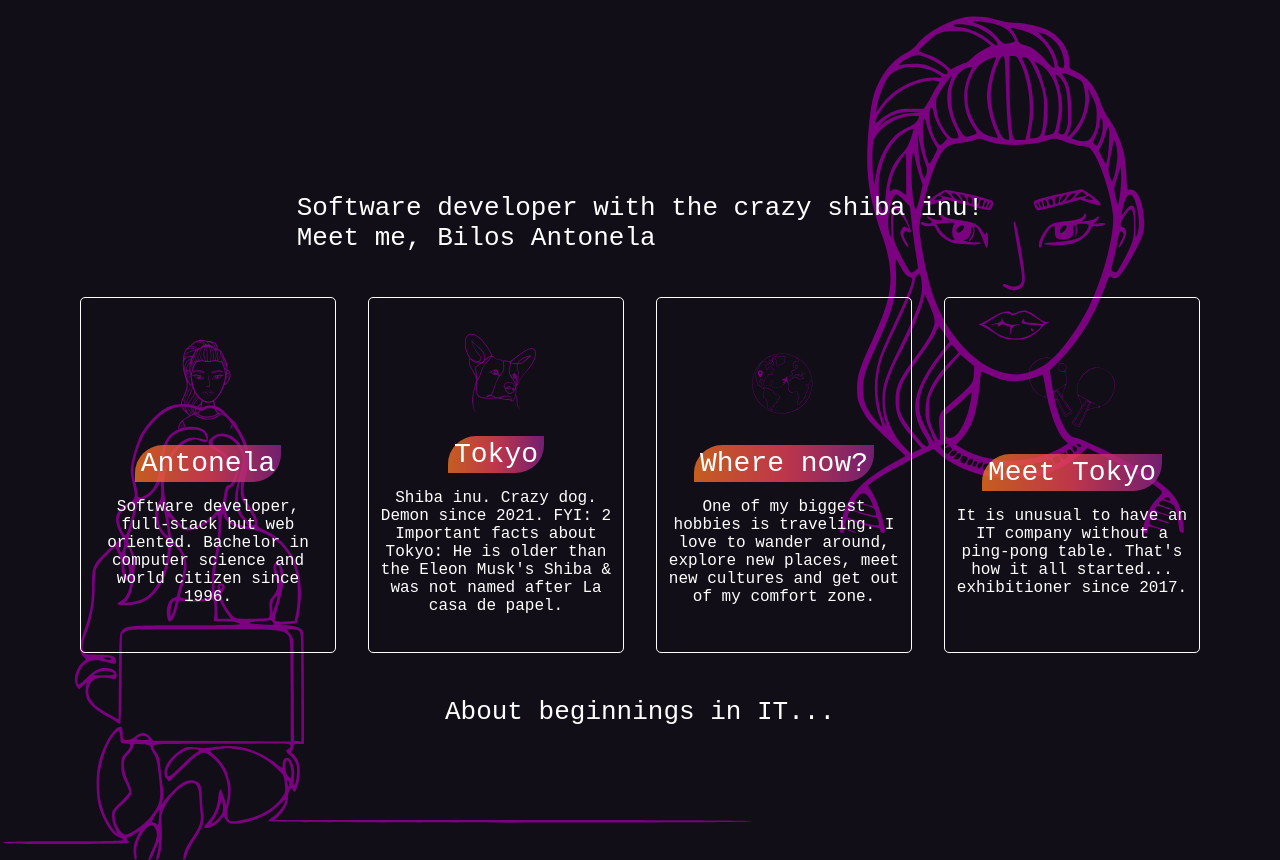
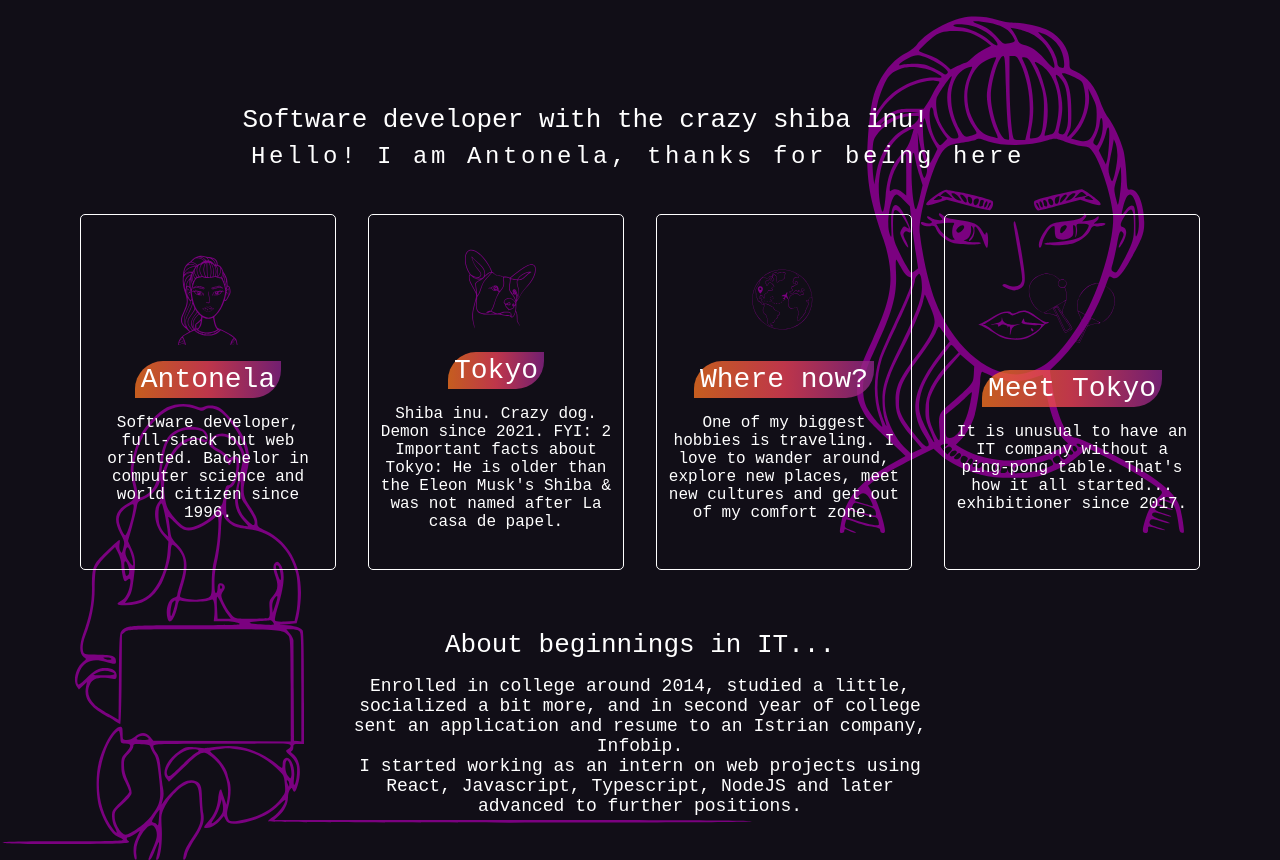
Before and after one commit to BilosNelly/about-nela, a React (Create React App) app: page / in a window 1280 px wide. Built offline with nearby package versions, Linux system fonts and the light colour scheme.

Commit message:
Added typewriter

```diff
--- a/src/App.js
+++ b/src/App.js
@@ -7,7 +7,7 @@ function App() {
     <div className="my-web">
       <div className="my-web__header">
         <span>Software developer with the crazy shiba inu!</span>
-        <span>Meet me, Bilos Antonela</span>
+        <span className="typewriter">Hello! I am Antonela, thanks for being here!</span>
       </div>
 
       <div className="my-web__content">
@@ -44,9 +44,15 @@ function App() {
         />
       </div>
 
-      <div>
-        <span>About beginnings in IT...</span>
+      <div className="my-web__about">
+        <span className="my-web__about__title">About beginnings in IT...</span>
+        <span className="my-web__about__text">Enrolled in college around 2014, studied a little, socialized a bit more, and in second year of college sent an application and resume to an Istrian company, Infobip.</span>
+        <span className="my-web__about__text">I started working as an intern on web projects using React, Javascript, Typescript, NodeJS and later advanced to further positions.</span>
       </div>
+
+
+
+
 
     </div>
   );
--- a/src/App.scss
+++ b/src/App.scss
@@ -72,6 +72,27 @@
       text-overflow: ellipsis;
     }
   }
+
+  &__about {
+    display: flex;
+    flex-direction: column;
+    flex-wrap: wrap;
+    justify-content: center;
+    align-items: center;
+    max-width: 580px;
+
+    &__title {
+      padding: 16px 0;
+    }
+
+    &__text {
+      font-size: 18px;
+      display: flex;
+      text-align: center;
+      overflow: hidden;
+      text-overflow: ellipsis;
+    }
+  }
 }
 
 .App-logo {
@@ -99,3 +120,28 @@
   border-radius: 1em 0 1em 0;
   padding: 3px 6px;
 }
+
+.typewriter {
+  padding-top: 8px;
+  font-size: 24px;
+  overflow: hidden; /* Ensures the content is not revealed until the animation */
+  border-right: .15em solid orange; /* The typwriter cursor */
+  white-space: nowrap; /* Keeps the content on a single line */
+  margin: 0 auto; /* Gives that scrolling effect as the typing happens */
+  letter-spacing: .15em; /* Adjust as needed */
+  animation:
+    typing 5.5s steps(40, end),
+    blink-caret .75s step-end infinite;
+}
+
+/* The typing effect */
+@keyframes typing {
+  from { width: 0 }
+  to { width: 100% }
+}
+
+/* The typewriter cursor effect */
+@keyframes blink-caret {
+  from, to { border-color: transparent }
+  50% { border-color: orange; }
+}
```
